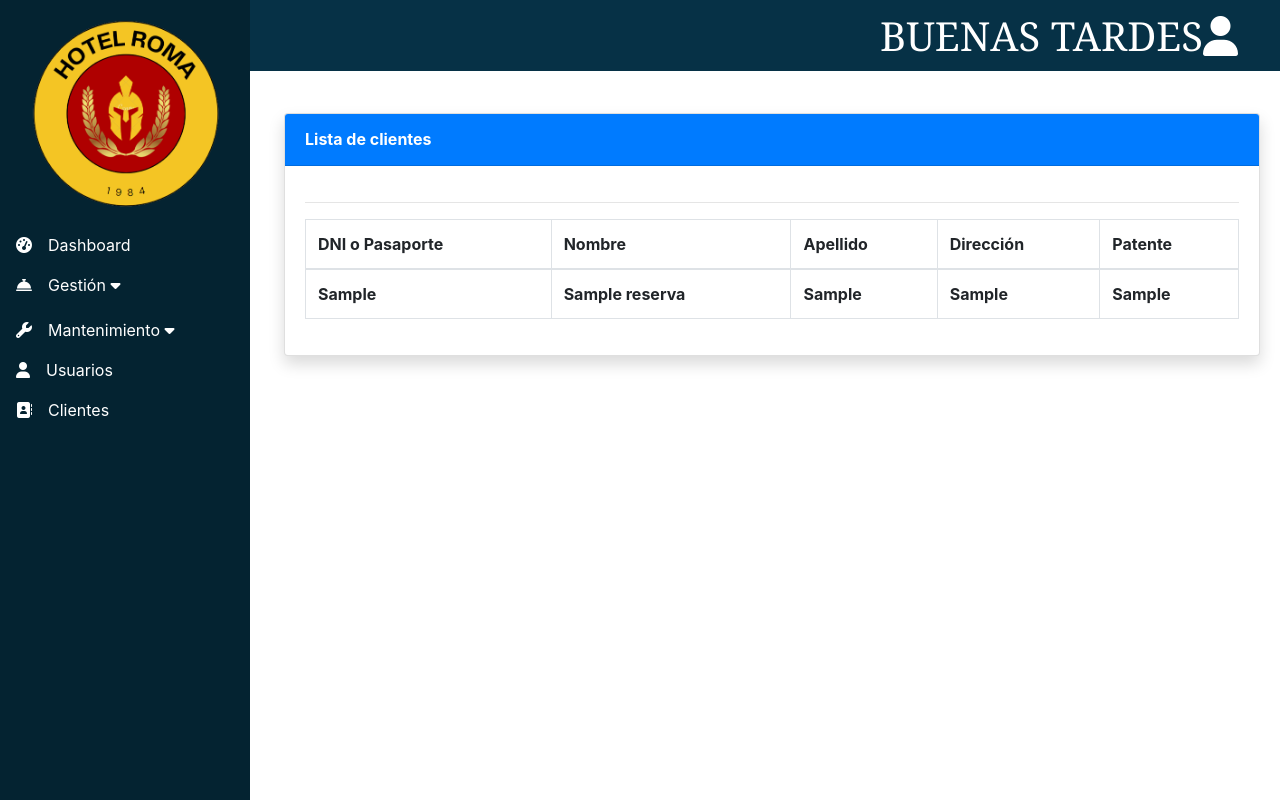
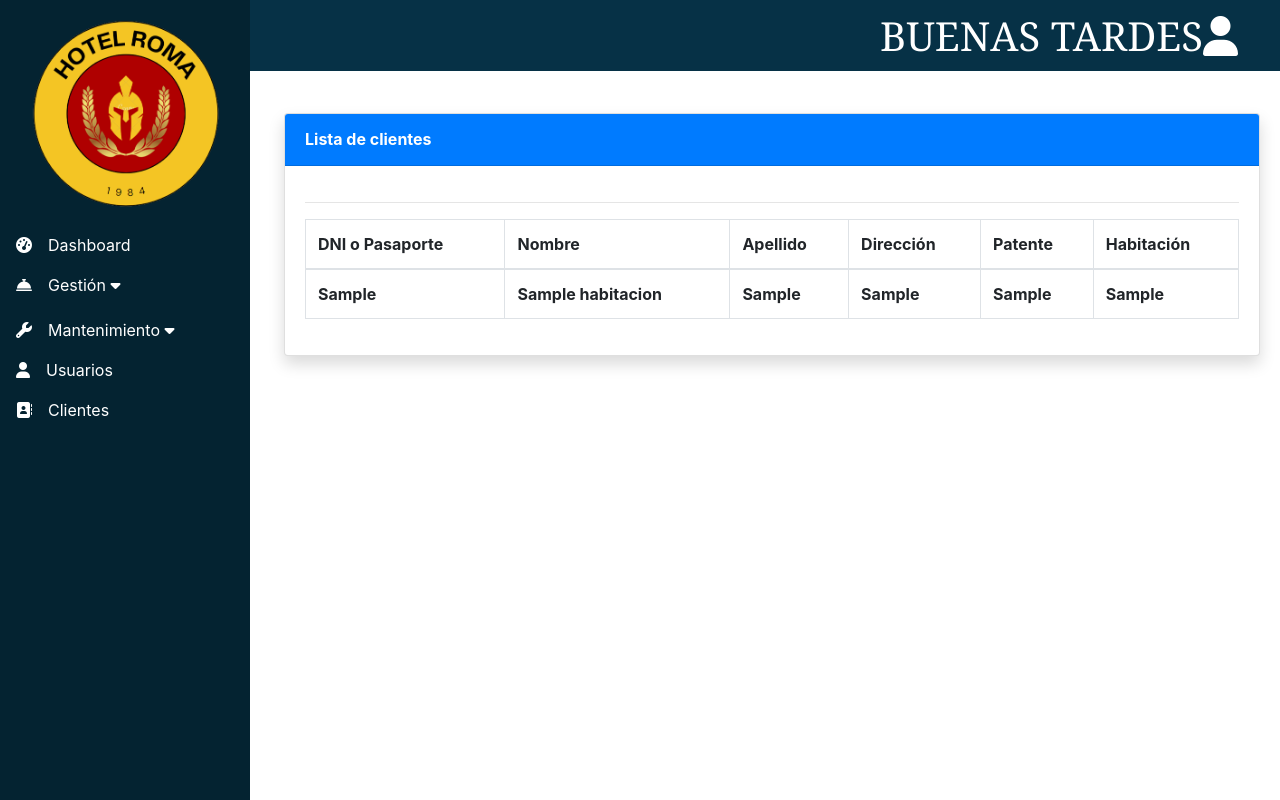
Before and after one commit to martinypersia/hotel-roma, a PHP site: page /clientes.php in a window 1280 px wide. Run offline with PHP 8.4, Linux system fonts and the light colour scheme; tables that the repository leaves empty or names only in its code hold one stand-in row (values such as "Sample post"); lists and menus that the app fills with data are empty; some libraries are stand-ins or nearby versions.

Commit message:
ultimo lope

```diff
--- a/clientes.php
+++ b/clientes.php
@@ -23,12 +23,13 @@
                                     <th>Apellido</th>
                                     <th>Dirección</th>
                                     <th>Patente</th>
+                                    <th>Habitación</th>
                                 </tr>
                             </thead>
 
                             <tfoot>
                              <?php
-                                $sql="SELECT * from reserva";
+                                $sql="SELECT * from reserva inner join habitacion on reserva.idhabitacion = habitacion.idhabitacion";
                                 $result=mysqli_query($conexion,$sql);
                                 while($mostrar=mysqli_fetch_array($result)){;
                                 ?>
@@ -38,6 +39,7 @@
                                     <th><?php echo $mostrar['apellido']?></th>
                                     <th><?php echo $mostrar['direccion']?></th>
                                     <th><?php echo $mostrar['patente']?></th>
+                                    <th><?php echo $mostrar['numhabitacion']?></th>
                                 </tr>
 
                                 <?php
--- a/gestionRecepcion.php
+++ b/gestionRecepcion.php
@@ -93,7 +93,7 @@
                             <div class="col-sm-12">
                                 <div class="form-group">
                                     <label for="txtdescripcion">Habitacion:</label>
-                                    <select class="form-control" id="numhabitacion" name="numhabitacion">
+                                    <select class="form-control" id="idhabitacion" name="idhabitacion">
                                         <?php
                                             $sql_habitacion = "SELECT * FROM habitacion where codestado = 1";
                                             $result_habitacion = mysqli_query($conexion, $sql_habitacion);
--- a/ingresos/ingresarHabitacion.php
+++ b/ingresos/ingresarHabitacion.php
@@ -4,7 +4,7 @@ include("../conexion.php");
 
 $numhabitacion=$_POST['numhabitacion'];
 $piso=$_POST['piso'];
-$cod_categoria=$_POST['cod_ctegoria'];
+$cod_categoria=$_POST['cod_categoria'];
 
 
 $sql="INSERT into habitacion (numhabitacion,piso,cod_categoria,codestado)
--- a/ingresos/ingresarReserva.php
+++ b/ingresos/ingresarReserva.php
@@ -18,7 +18,7 @@ $sql="INSERT into reserva (dni_pasaporte,nombre,apellido,
 direccion,patente,fecha_entrada,fecha_salida,precio,idvendedor,idhabitacion) VALUES('$dni_pasaporte',
 '$nombre','$apellido','$direccion','$patente','$fecha_entrada','$fecha_salida','$precio','$idvendedor','$idhabitacion')";
 
-$sql = "UPDATE habitacion SET codestado = 2 WHERE codestado = 1";
+
 $resu=mysqli_query($conexion, $sql) or die ($sql . mysqli_error($conexion));
 
 ?>
--- a/mantenimientoPisos.php
+++ b/mantenimientoPisos.php
@@ -73,7 +73,7 @@
                             <div class="col-sm-12">
                                 <div class="form-group">
                                     <label for="txtdescripcion">Piso</label>
-                                    <input class="form-control" name="piso" type="text" >
+                                    <input class="form-control" name="piso" type="number" >
                                 </div>
                             </div>
                         </div>
```
Also changed, not shown: mantenimientoHabitaciones.php (+4 -4 lines).
